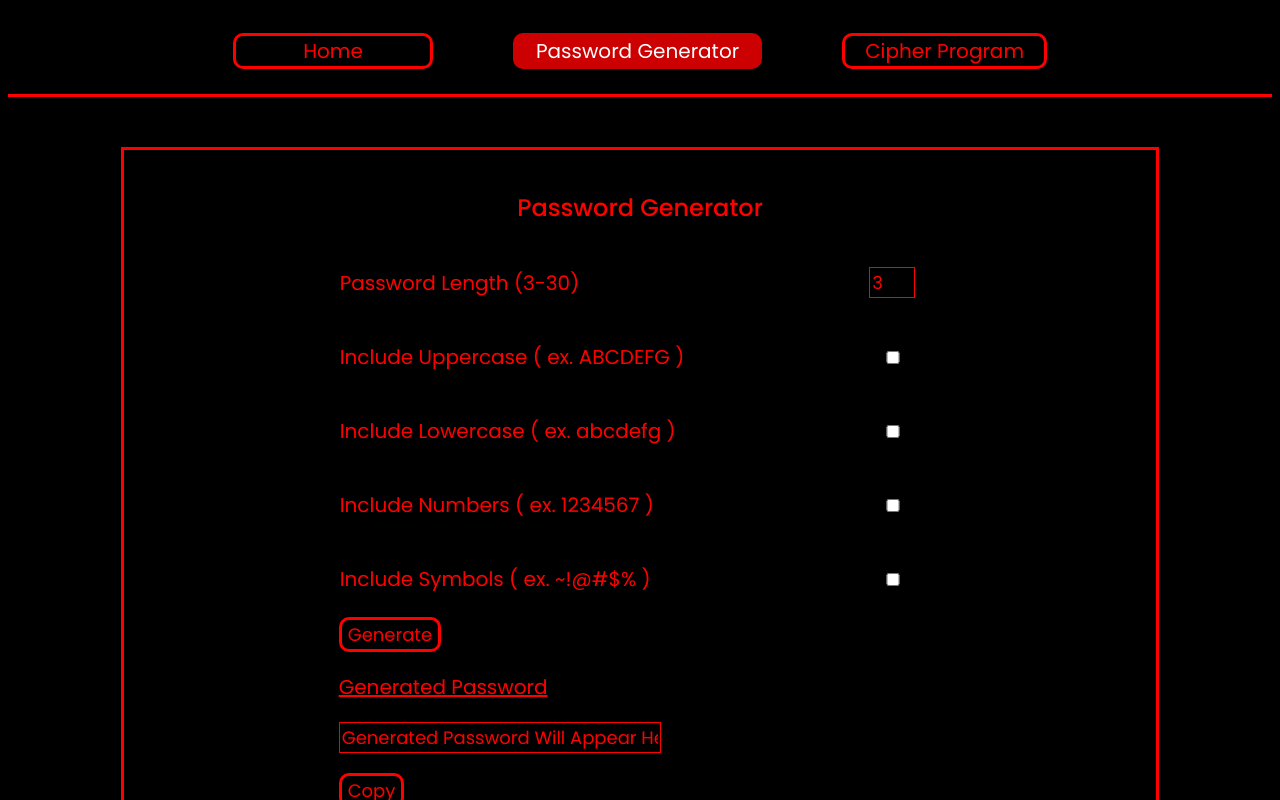
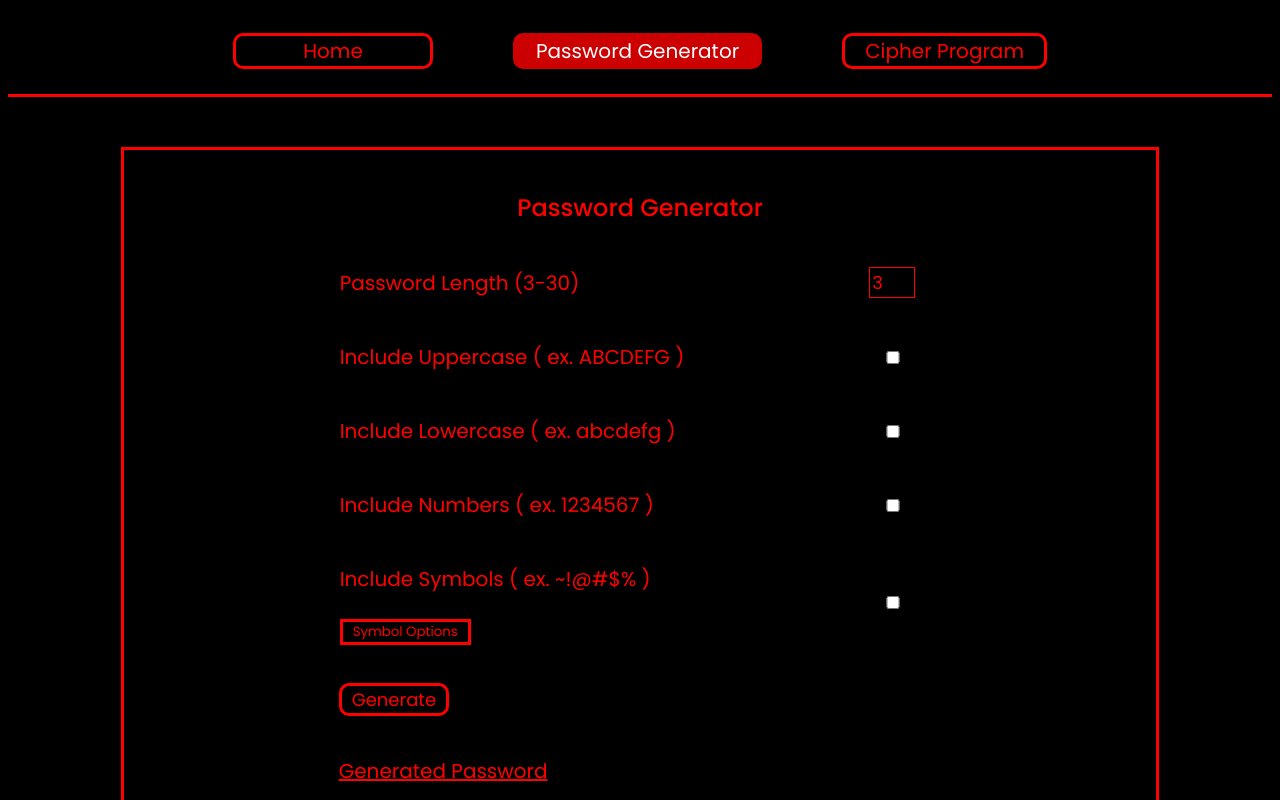
Before and after one commit to SergioGomes-Dev/Password-Generator-And-Cipher, a React (Create React App) app: page /password in a window 1280 px wide. Shown: the top 800 px of the page. Built offline with nearby package versions, Linux system fonts and the light colour scheme.

Commit message:
Edit Symbols Functionality

```diff
--- a/src/index.css
+++ b/src/index.css
@@ -74,6 +74,11 @@ input {
   font-size: 18px;
 }
 
+.generate {
+  padding: 0px 10px;
+  margin: 20px auto;
+}
+
 .new-password {
   width: 60%;
   text-align: center;
@@ -103,3 +108,18 @@ input {
 .hidden {
   display: none;
 }
+
+.options {
+  background-color: inherit;
+  color: inherit;
+  border: 3px solid #ff0000;
+  font-family: "Poppins", sans-serif;
+  font: 18px;
+  padding: 0px 10px;
+  margin-bottom: 15px;
+}
+
+.edit-symbols {
+  width: 300px;
+  margin-left: 10px;
+}
--- a/src/screens/PasswordGeneratorScreen.js
+++ b/src/screens/PasswordGeneratorScreen.js
@@ -9,6 +9,7 @@ const PasswordGeneratorScreen = () => {
   const [password, setPassword] = useState(
     "Generated Password Will Appear Here"
   );
+  const [charsSpecial, setCharsSpecial] = useState('~!@#$%^&*()_+=[]{}";><?/');
   var isSelected = false;
 
   function submitHandler(e) {
@@ -17,7 +18,6 @@ const PasswordGeneratorScreen = () => {
     var charsLower = "abcdefghijklmnopqrstuvwxyz";
     var charsUpper = "ABCDEFGHIJKLMNOPQRSTUVWXYZ";
     var charsNumbers = "0123456789";
-    var charsSpecial = '~!@#$%^&*()_+=[]{}";><?/';
     var charsSelected = "";
 
     if (symbols) {
@@ -104,12 +104,21 @@ const PasswordGeneratorScreen = () => {
     document.getElementById("alert").classList.add("hidden");
   }
 
+  function symbolOptionsClick() {
+    document.getElementById("edit-symbols").classList.toggle("hidden");
+  }
+
+  function editSymbols(e) {
+    setCharsSpecial(e.target.value);
+  }
+
   return (
     <>
       <div id="alert" className="alert hidden">
         <div className="alert-box">
           Generated password copied to clipboard
           <span className="closebtn" onClick={alertClick}>
+            {" "}
             &times;
           </span>
         </div>
@@ -159,12 +168,30 @@ const PasswordGeneratorScreen = () => {
             <tr>
               <td>
                 <p>Include Symbols ( ex. ~!@#$% )</p>
+                <button
+                  id="options"
+                  className="options"
+                  onClick={symbolOptionsClick}
+                >
+                  Symbol Options
+                </button>
               </td>
               <td>
                 <input onClick={symbolsClick} type="checkbox"></input>
               </td>
             </tr>
-            <button className="btn" onClick={submitHandler}>
+            <tr id="edit-symbols" className="hidden">
+              <td>
+                Edit Symbols:
+                <input
+                  onChange={editSymbols}
+                  className="edit-symbols"
+                  type="text"
+                  value={charsSpecial}
+                ></input>
+              </td>
+            </tr>
+            <button className="btn generate" onClick={submitHandler}>
               Generate
             </button>
             <div>
```
